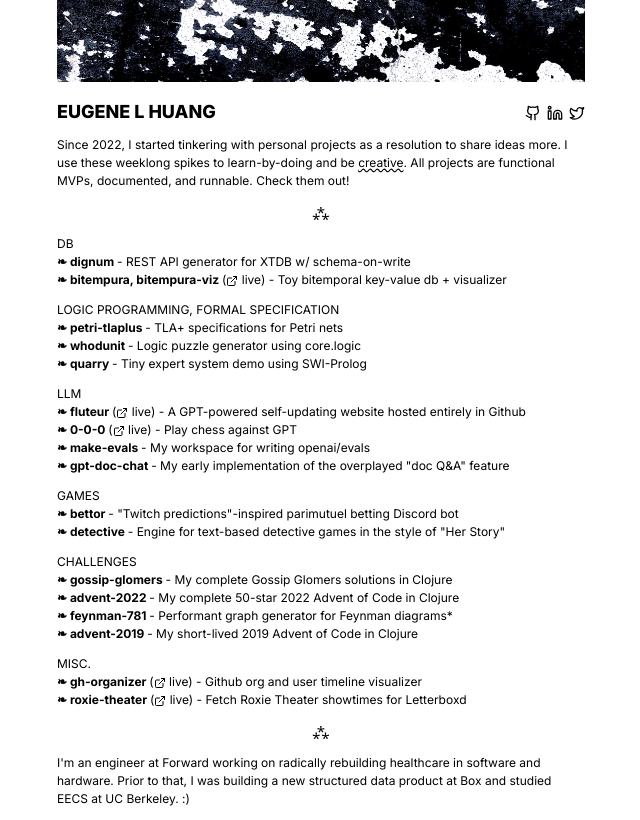
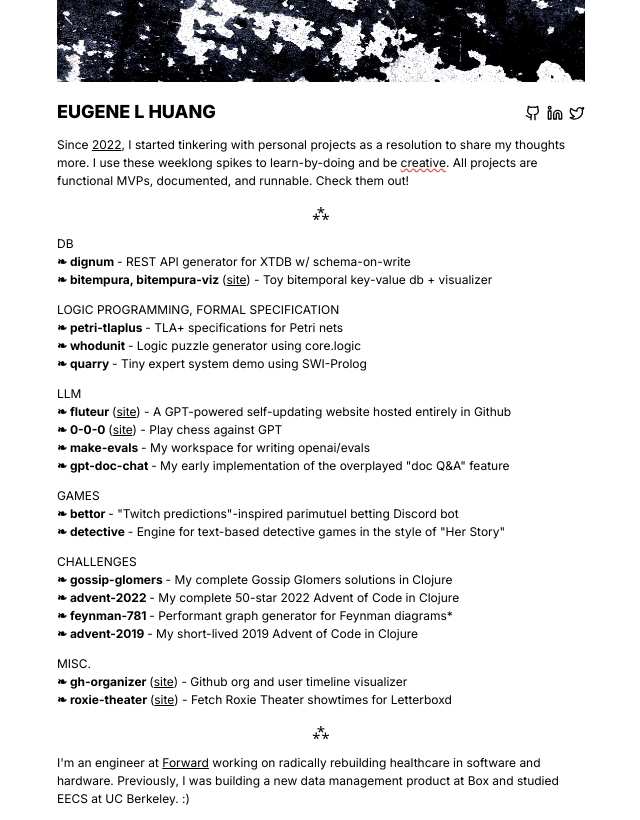
Before and after one commit to elh/elh.github.io, a React (Create React App) app: page / in a window 1280 px wide. Shown: the whole page, without its empty margins (319-959 px from the left). Built offline with nearby package versions, Linux system fonts and the light colour scheme.

Commit message:
add some links. fix lint errors

```diff
--- a/data/content.yaml
+++ b/data/content.yaml
@@ -1,9 +1,5 @@
 ---
-# about_me: I'm a software engineer at Forward working on radically rebuilding health care in the world of software and hardware. Prior to that, I worked on transforming files into structured data for apps and automation at Box. Prior to that, studied EECS at UC Berkeley.
-about_me: I'm an engineer at Forward working on radically rebuilding healthcare in software and hardware. Prior to that, I was building a new structured data product at Box and studied EECS at UC Berkeley. :)
 projects:
-  intro: |
-    Since 2022, I started tinkering with personal projects as a resolution to share ideas more. I use these weeklong spikes to learn-by-doing and be creative. All projects are functional MVPs, documented, and runnable. Check them out!
   groups:
   - name: DB
     repos:
--- a/src/App.js
+++ b/src/App.js
@@ -1,15 +1,17 @@
 import React, { useState, useEffect } from 'react';
 import ReactMarkdown from 'react-markdown'
-import { Github, Linkedin, Twitter, ExternalLink } from 'lucide-react';
+import { Github, Linkedin, Twitter } from 'lucide-react';
 import coverImg from "./img/cover.jpeg"; // h/t https://unsplash.com/photos/KgOpmX1STew
 
+// note: use this to bootstrap project specific pager later
+/* eslint-disable no-unused-vars */
 function Markdown({ fileName }) {
   const [markdown, setMarkdown] = useState("");
   useEffect(() => {
     fetch(`${process.env.PUBLIC_URL}/${fileName}`)
         .then(res => res.text())
         .then(text => setMarkdown(text));
-  }, []);
+  }, [fileName]);
 
   return (
     <article class="prose prose-sm">
@@ -17,6 +19,7 @@
     </article>
   );
 }
+/* eslint-disable no-unused-vars */
 
 function Projects({ projects }) {
   if (!projects) {
@@ -25,8 +28,8 @@
   return (
     <div>
       <div className="mt-4">
-        {/* Not using projects.intro because I want to directly style the text */}
-        Since 2022, I started tinkering with personal projects as a resolution to share ideas more. I use these weeklong spikes to learn-by-doing and be <span className="underline decoration-wavy underline-offset-0">creative</span>. All projects are functional MVPs, documented, and runnable. Check them out!
+        {/* Factor out into content file when I support html/markdown */}
+        Since <a href={"https://elh.github.io/gh-organizer/#/owners/elh/repo-timeline"} className="link">2022</a>, I started tinkering with personal projects as a resolution to share my thoughts more. I use these weeklong spikes to learn-by-doing and be <span className="underline decoration-wavy underline-offset-0 decoration-red-500">creative</span>. All projects are functional MVPs, documented, and runnable. Check them out!
       </div>
       <div className="my-4 text-center text-xl">⁂</div>
       {projects && projects.groups.map((group, i) =>
@@ -44,9 +47,9 @@
                 : <span className="font-bold">❧ <a href={`https://github.com/elh/`+repo.repo} className="link link-hover">{repo.repo} </a></span>
               }
               { repo.homepage &&
-                <a href={repo.homepage} className="link link-hover">
-                  (<ExternalLink size={12} strokeWidth={2.0} /> live)
-                </a>
+                <span>
+                  (<a href={repo.homepage} className="link">site</a>)
+                </span>
               }
               <span> - {repo.desc}</span>
             </div>
@@ -69,7 +72,7 @@
     <div>
       <div className="flex justify-center">
         <div className="w-[44rem] mx-4 mb-4">
-          <img className="mb-6 invert-0 dark:invert" src={coverImg} />
+          <img className="mb-6 invert-0 dark:invert" alt="" src={coverImg} />
           <header className="flex justify-between items-center">
             <a href={process.env.PUBLIC_URL} className="text-2xl font-extrabold link link-hover">{"Eugene L Huang".toUpperCase()}</a>
             <div className="flex space-x-2">
@@ -80,7 +83,8 @@
           </header>
           <Projects projects={content.projects} />
           <div className="my-4 text-center text-xl">⁂</div>
-          <div className="mt-4">{content.about_me}</div>
+          {/* Factor out into content file when I support html/markdown */}
+          <div className="mt-4">I'm an engineer at <a href={`https://goforward.com/technology`} className="link">Forward</a> working on radically rebuilding healthcare in software and hardware. Previously, I was building a new data management product at Box and studied EECS at UC Berkeley. :)</div>
         </div>
       </div>
     </div>
```
Also changed, not shown: 1 other file (tests, documents, lock files or other folders).
